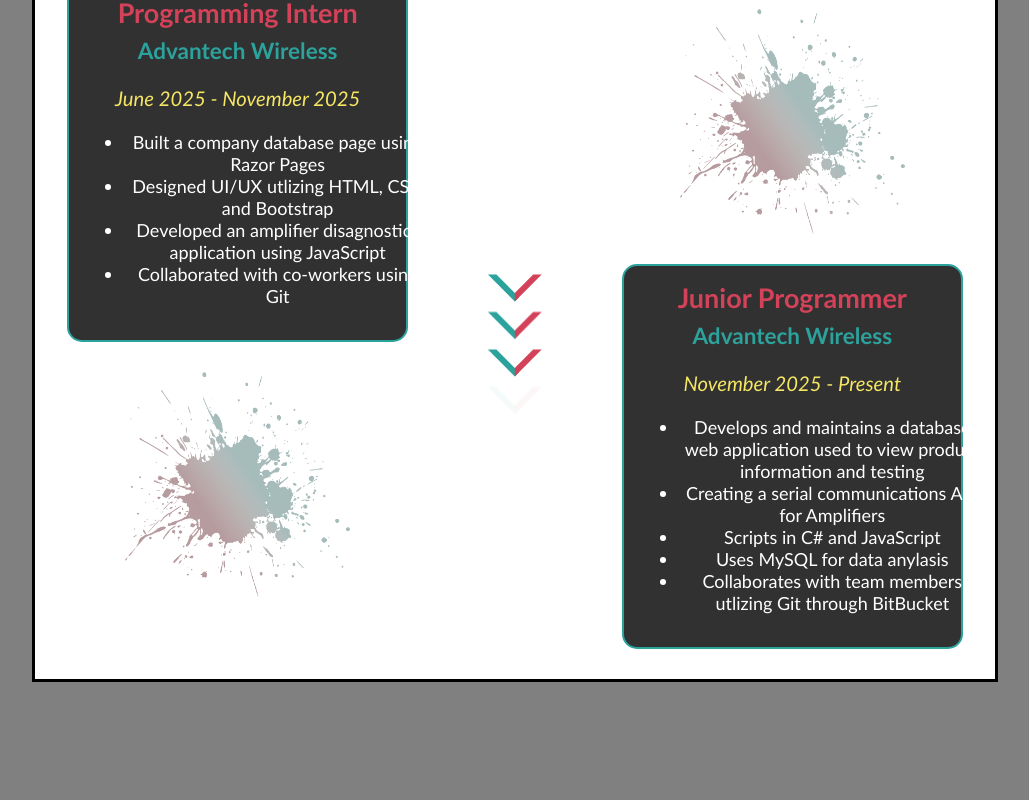
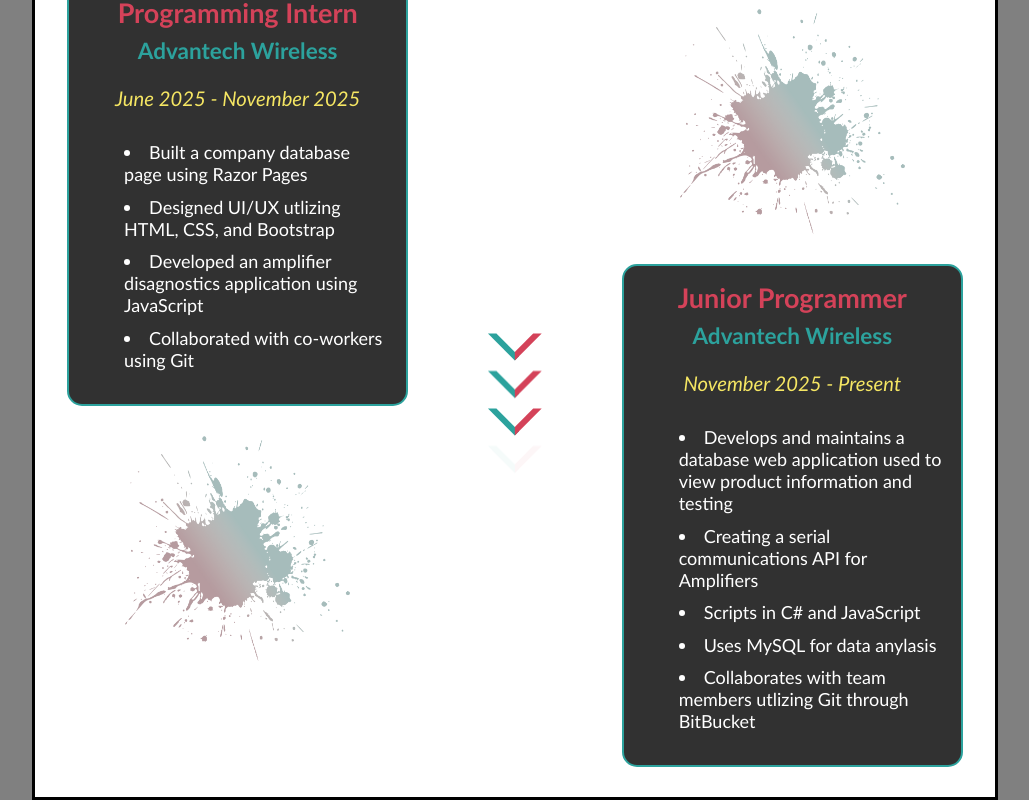
Before and after one commit to ipaulhamus/Portfolio-Site, a React (Vite) app in the folder ianp-portfolio/: page / in a window 1280 px wide. Shown: the part 1773-2573 px from the top of the page, without its empty margins (125-1154 px from the left). Before the commit the page ends 2455 px from the top, so only its background shows below. Built offline with nearby package versions, Linux system fonts and the light colour scheme.

Commit message:
Completed Experience section and wrote HTML for projects section

```diff
--- a/ianp-portfolio/src/App.tsx
+++ b/ianp-portfolio/src/App.tsx
@@ -4,7 +4,7 @@
 import TitleBlock from './components/titleBlock.tsx'
 import AboutSection from './components/aboutSection.tsx'
 import SkillsSection from './sections/skills.tsx';
-import Experience from './components/experience.tsx'
+import Experience from './sections/experience.tsx'
 
 function App() {
 
--- a/ianp-portfolio/src/css/textBlock.css
+++ b/ianp-portfolio/src/css/textBlock.css
@@ -45,9 +45,19 @@
     color: white;
 }
 
+li {
+    margin-top: 0.7rem;
+}
+
 .text-ul {
     font-size: 1.2rem;
-    width: 100%;
+    width: fit-content;
     color: white;
-    text-align: center;
+
+    list-style-position: inside;
+
+    text-align: left;
+
+    overflow-wrap: break-word;
+    overflow-y: auto;
 }
--- a/ianp-portfolio/src/components/experience.tsx
+++ b/ianp-portfolio/src/sections/experience.tsx
@@ -1,7 +1,7 @@
 import ExperienceArrow from '../assets/experience-arrow.png';
 import Splash from '../assets/color-splat-1.png';
 import '../css/experience.css'
-import TitleBlock from './titleBlock';
+import TitleBlock from '../components/titleBlock';
 
 export default function Experience() {
     return (
```
Also changed, not shown: ianp-portfolio/src/components/extraProjectItem.tsx (added, +16 -0 lines), ianp-portfolio/src/components/projectItem.tsx (added, +26 -0 lines).
